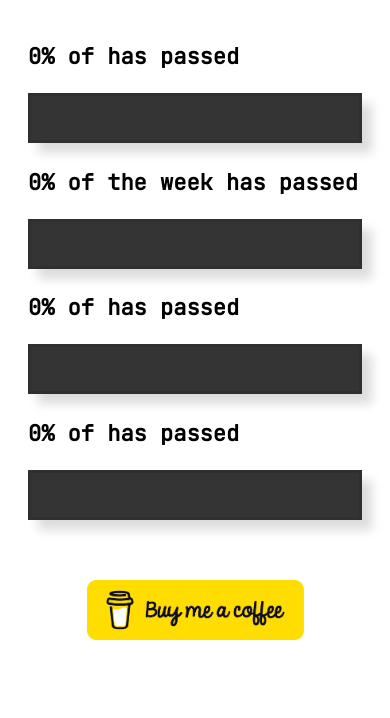
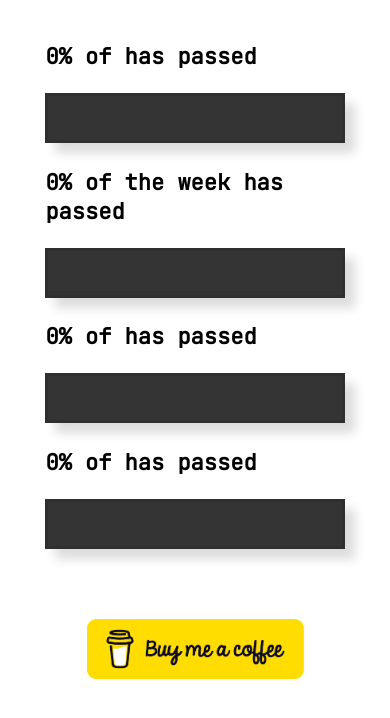
Before and after one commit to munabedan/chronograf, a website: page www/index.html in a window 390 px wide. Drawn offline with Linux system fonts and the light colour scheme; some packages are replaced by stand-ins of ours.

Commit message:
Release v1.0.0

```diff
--- a/www/css/index.css
+++ b/www/css/index.css
@@ -18,27 +18,22 @@
  */
 /* jetbrains-mono-regular - latin */
 @font-face {
-    font-family: 'JetBrains Mono';
+  font-family: "JetBrains Mono";
   font-style: normal;
   font-weight: 400;
 
-    src: local(''),
-
-        /* Modern Browsers */
-        url('../fonts/JetBrainsMono-Regular.ttf') format('truetype'),
-
+  src: local(""),
+    /* Modern Browsers */ url("../fonts/JetBrainsMono-Regular.ttf")
+      format("truetype");
 }
 
-
-* {}
+* {
+}
 
 body {
-
   font-family: "JetBrains Mono", monospace;
   font-size: 22px;
   font-weight: 700;
-
-
 }
 
 progress {
@@ -55,56 +50,69 @@ progress {
 
   /*shadow #dcdcdc 5px*/
   box-shadow: 10px 10px 10px #dcdcdc;
-
-
 }
 
 progress::-webkit-progress-bar {
   background-color: #343434;
-
 }
 
 progress::-webkit-progress-value {
   background-color: #03fe33;
-
 }
 
 progress::-moz-progress-bar {
   background-color: #03fe33;
-
-
-
 }
 
 .center {
   display: block;
   margin-left: auto;
   margin-right: auto;
-
 }
 
 /* Portrait layout (default) */
 .app {
-
   /*margin 20px*/
   margin: 20px;
 
   /*center vertically*/
   display: flex;
   flex-direction: column;
-
-
-
-
 }
 
 /* Landscape layout (with min-width) */
-@media screen and (min-aspect-ratio: 1/1) and (min-width:400px) {
-    .app {}
+@media screen and (min-aspect-ratio: 1/1) and (min-width: 400px) {
+  .app {
+  }
 }
 
+@media screen and (prefers-color-scheme: dark) {
+  body {
+  }
+}
 
+/* Default margin for smaller screens */
+.content {
+  margin-left: 10%;
+  margin-right: 10%;
+}
 
-@media screen and (prefers-color-scheme: dark) {
-    body {}
+/* Media query for screens larger than 768px */
+@media screen and (min-width: 768px) {
+  .content {
+    margin-left: 10rem; /* Adjust this value for larger screens */
+    margin-right: 10rem; /* Adjust this value for larger screens */
   }
+}
+
+/* Media query for screens larger than 1200px */
+@media screen and (min-width: 1200px) {
+  .content {
+    margin-left: 20rem; /* Adjust this value for even larger screens */
+    margin-right: 20rem; /* Adjust this value for even larger screens */
+  }
+}
+
+.donate-button {
+    margin-top: 10px;
+}
--- a/www/index.html
+++ b/www/index.html
@@ -42,11 +42,11 @@
 
     <link rel="stylesheet" href="css/index.css" />
 
-    <title>Hello World</title>
+    <title>Chronograf</title>
   </head>
 
   <body>
-    <div class="app">
+    <div class="app content">
       <div id="day">
         <p>
           <span class="percentage">0</span>% of <span class="day"></span> has
@@ -80,6 +80,7 @@
 
       <br />
 
+      <div class="donate-button">
         <a href="https://www.buymeacoffee.com/munabedan" target="_blank"
           ><img
             class="center"
@@ -87,6 +88,7 @@
             alt="Buy Me A Coffee"
             style="height: 60px !important; width: 217px !important"
         /></a>
+      </div>
     </div>
     <script
       type="text/javascript"
```
Also changed, not shown: firebase.json (added), 2 other files. Lines whose indentation alone changed are shown as unchanged.
